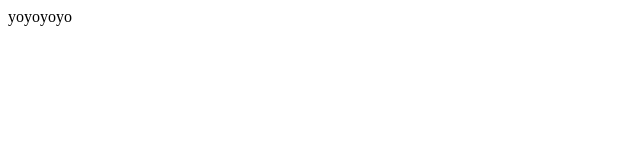
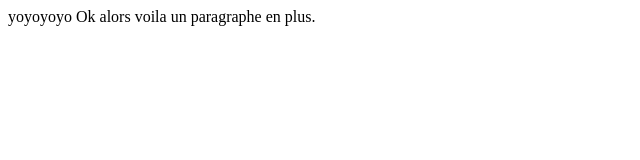
Before and after one commit to Cheesecakeninja/tes1, a plain HTML site: page index.html in a window 1280 px wide. Shown: the whole page, without its empty margins (0-640 px from the left). Drawn offline with Linux system fonts and the light colour scheme.

Commit message:
Update index.html

```diff
--- a/index.html
+++ b/index.html
@@ -5,6 +5,7 @@
     <meta name="viewport" content="width=device-width, initial-scale=1.0">
     <title>Document</title>
 yoyoyoyo
+    Ok alors voila un paragraphe en plus.
 </head>
 <body>
 
```
